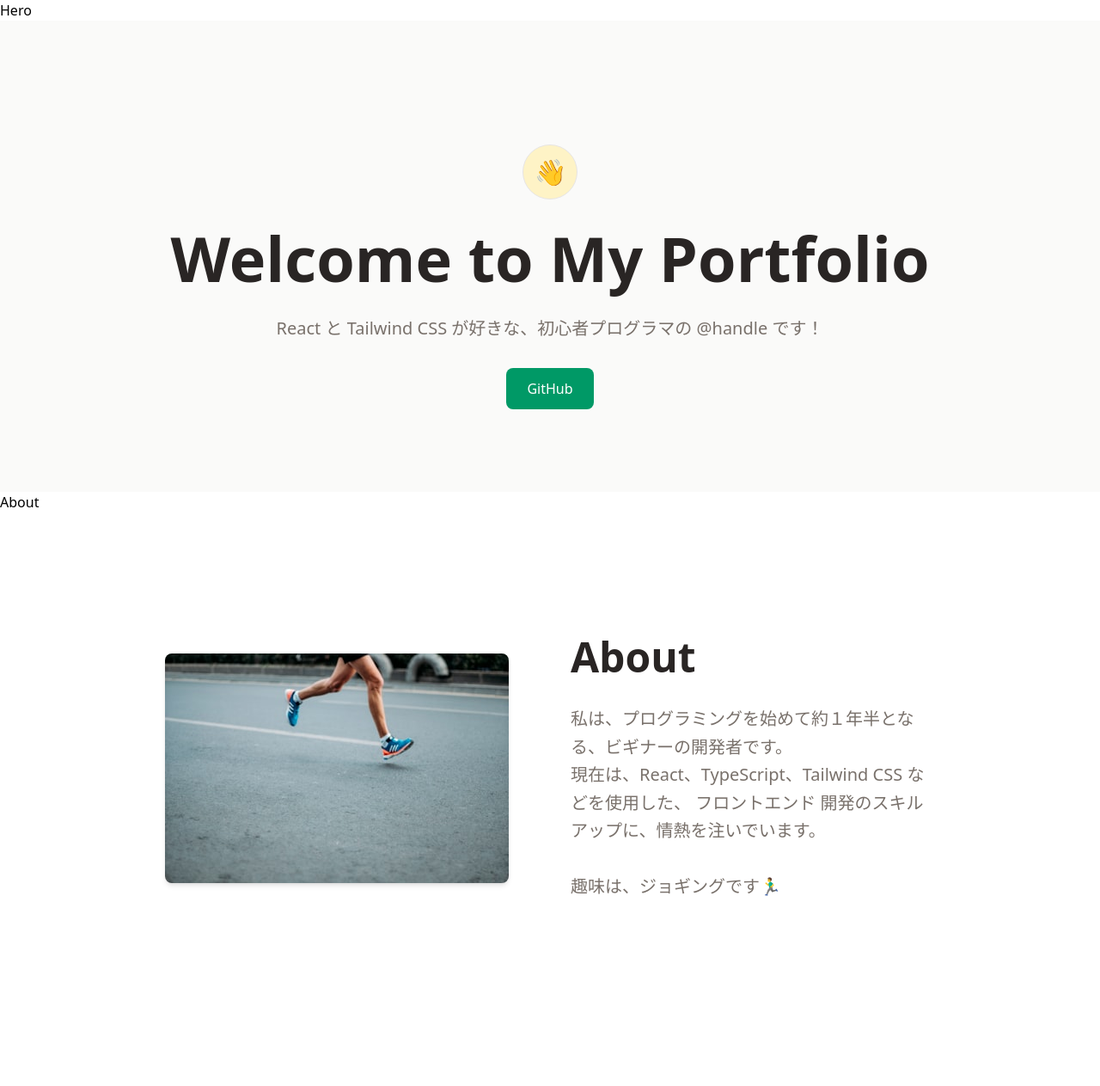
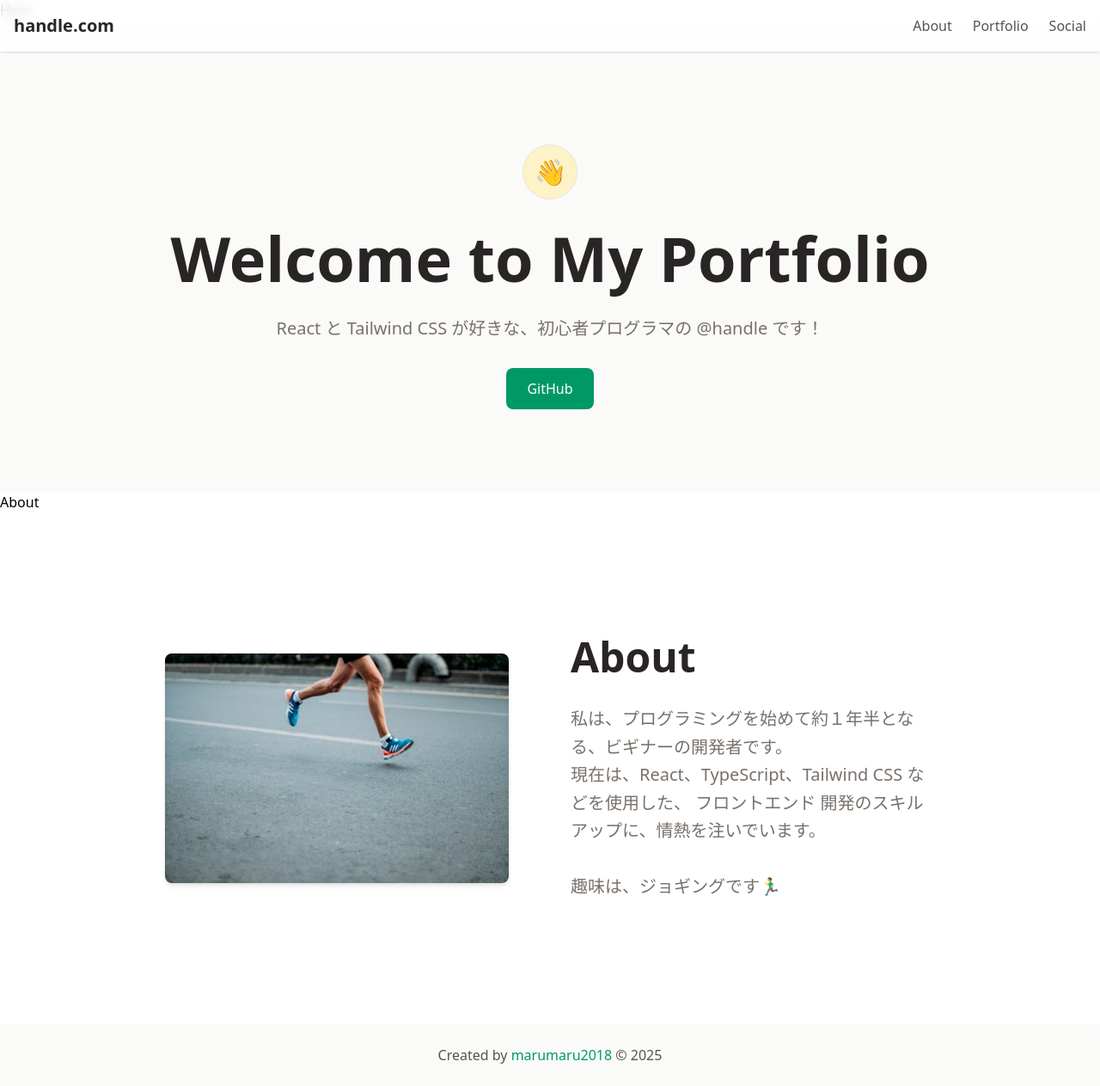
Before and after one commit to marumaru2018/portfolio, a React (Vite) app: page / in a window 1280 px wide. Shown: the whole page at 86% size. Before the commit the page ends 1191 px from the top, so only its background shows below. Built offline with nearby package versions, Linux system fonts and the light colour scheme.

Commit message:
Header/ Footerの追加
- Header コンポーネントの追加
- Footer コンポーネントの追加

```diff
--- a/package.json
+++ b/package.json
@@ -13,6 +13,7 @@
     "@tailwindcss/vite": "^4.1.13",
     "react": "^19.1.1",
     "react-dom": "^19.1.1",
+    "react-icons": "^5.5.0",
     "tailwindcss": "^4.1.13"
   },
   "devDependencies": {
--- a/src/App.tsx
+++ b/src/App.tsx
@@ -1,15 +1,19 @@
 import Hero from "./components/Hero";
 import About from "./components/About";
+import Header from "./components/Header";
+import Footer from "./components/Footer";
 
 function App() {
   return (
     <>
+      <Header />
       {/* Hero */}
       <div>Hero</div>
       <Hero />
       {/* About */}
       <div>About</div>
       <About />
+      <Footer />
     </>
   );
 }
--- /dev/null
+++ b/src/components/Footer.tsx
@@ -0,0 +1,24 @@
+const Footer = () => {
+  const year = new Date().getFullYear();
+
+  return (
+    <footer className="py-6 px-4 bg-stone-50">
+      <div className="container mx-auto text-center text-stone-600">
+        <p>
+          Created by{" "}
+          <a
+            className="text-emerald-600"
+            href="#"
+            target="_blank"
+            rel="noreferrer"
+          >
+            marumaru2018
+          </a>{" "}
+          &copy; {year}
+        </p>
+      </div>
+    </footer>
+  );
+};
+
+export default Footer;
--- /dev/null
+++ b/src/components/Header.tsx
@@ -0,0 +1,48 @@
+import { FaBars, FaXmark } from "react-icons/fa6";
+import { useState } from "react";
+
+const NAVI_LINKS = [
+  { name: "About", href: "#about" },
+  { name: "Portfolio", href: "#portfolio" },
+  { name: "Social", href: "#social" },
+];
+
+const Header = () => {
+  const [isMenuOpen, setIsMenuOpen] = useState(false);
+
+  return (
+    <header className="fixed top-0 w-full bg-white/80 backdrop-blur-sm shadow-sm z-50">
+      <div className="container mx-auto p-4 flex justify-between items-center">
+        <a className="text-xl font-bold text-stone-800" href="#">
+          handle.com
+        </a>
+        <button
+          onClick={() => setIsMenuOpen(!isMenuOpen)}
+          className="md:hidden"
+        >
+          {isMenuOpen ? <FaXmark /> : <FaBars />}
+        </button>
+        <nav
+          className={`${
+            isMenuOpen ? "block" : "hidden"
+          } md:block absolute md:relative top-full left-0 w-full md:w-auto bg-white md:bg-transparent`}
+        >
+          <ul className="flex flex-col md:flex-row space-y-2 md:space-y-0 md:space-x-6 p-4 md:p-0">
+            {NAVI_LINKS.map((item) => (
+              <li key={item.name}>
+                <a
+                  href={item.href}
+                  className="text-stone-600 hover:text-stone-900"
+                >
+                  {item.name}
+                </a>
+              </li>
+            ))}
+          </ul>
+        </nav>
+      </div>
+    </header>
+  );
+};
+
+export default Header;
```
Also changed, not shown: 1 other file (tests, documents, lock files or other folders).
